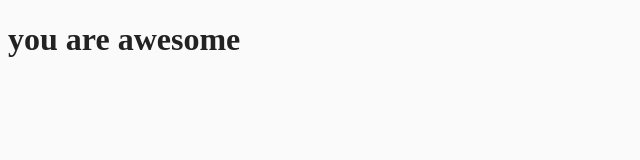
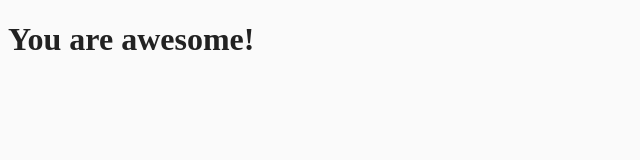
Before and after one commit to gabortill/angular-1-webpack-workflow, a website built with webpack: page src/index.html in a window 1280 px wide. Shown: the full height of the page, 0-640 px from the left. Built offline with nearby package versions, Linux system fonts and the light colour scheme; some packages are replaced by stand-ins of ours.

```diff
--- a/src/app/components/home/home.component.js
+++ b/src/app/components/home/home.component.js
@@ -1,5 +1,7 @@
+import controller from './home.controller';
 import template from './home.html';
 
 export default {
+    controller,
     template,
 };
--- /dev/null
+++ b/src/app/components/home/home.controller.js
@@ -0,0 +1,9 @@
+export default class HomeController {
+    constructor() {
+        this.msg = 'You are awesome!';
+    }
+
+    getMsg() {
+        return this.msg;
+    }
+}
--- a/src/app/components/home/home.html
+++ b/src/app/components/home/home.html
@@ -1 +1 @@
-<h1>you are awesome</h1>
+<h1>{{ $ctrl.getMsg() }}</h1>
```
Also changed, not shown: package.json (+13 -1 lines), src/app/components/home/home.controller.test.js (added, +12 -0 lines), .babelrc (added), 1 other file.
